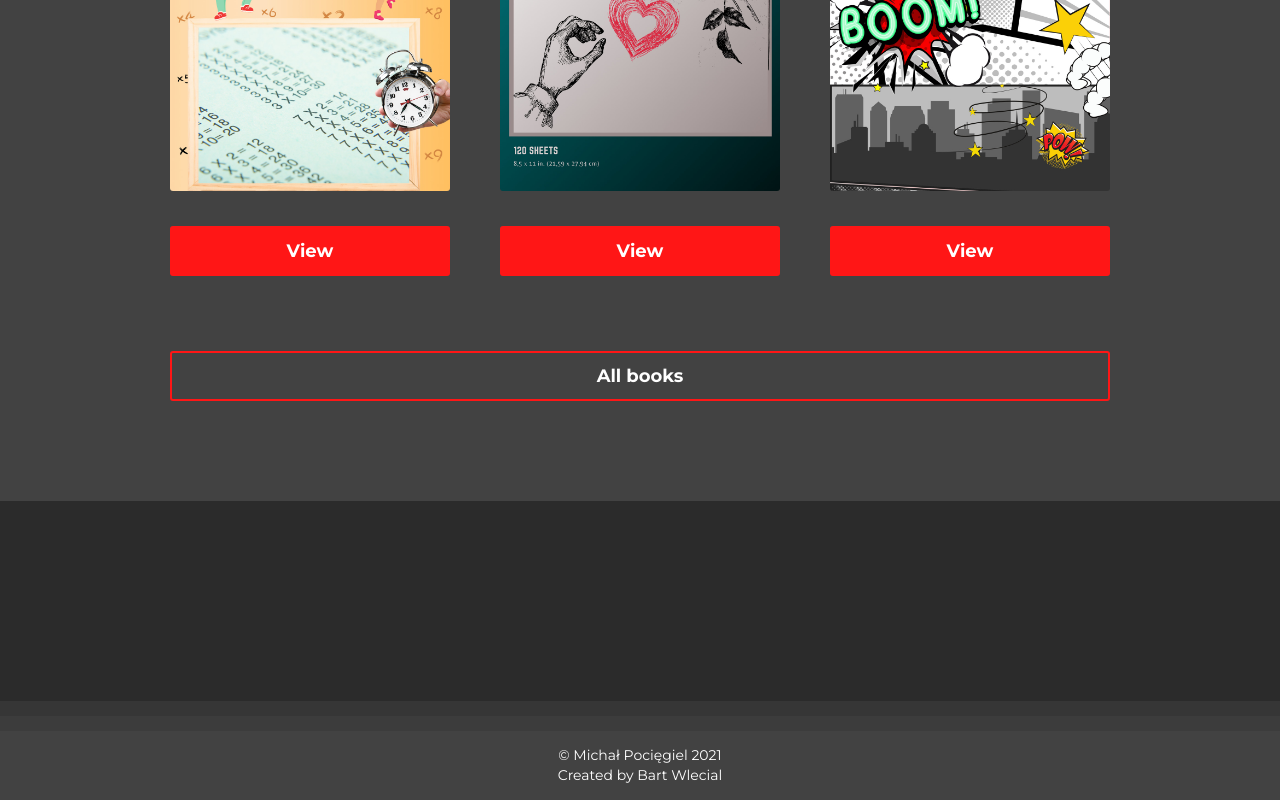
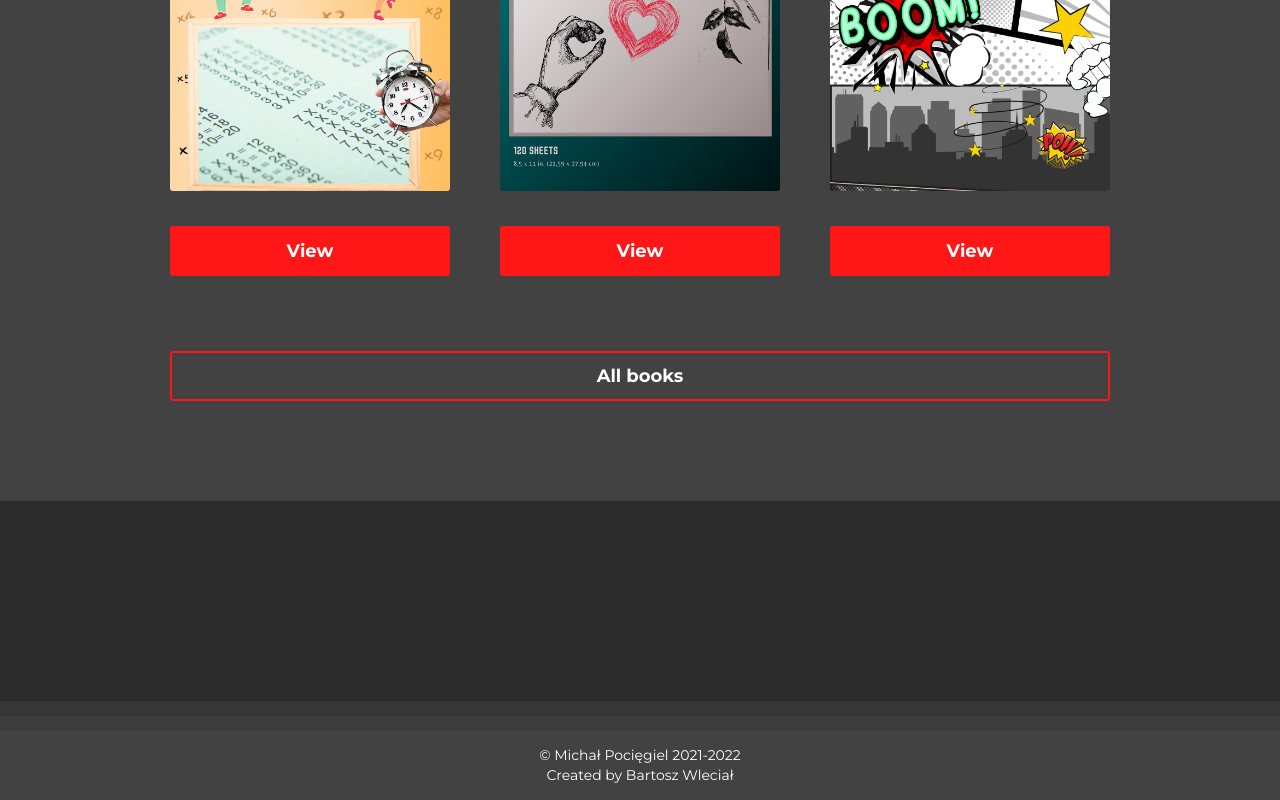
Before and after one commit to VelrinBlack/color-and-relax, a Next.js app: page / in a window 1280 px wide. Shown: the part 3848-4648 px from the top of the page. Built offline with nearby package versions, Linux system fonts and the light colour scheme.

Commit message:
Update Footer.js

```diff
--- a/components/molecules/Footer/Footer.js
+++ b/components/molecules/Footer/Footer.js
@@ -6,8 +6,8 @@ const Footer = () => (
     <Shadow />
 
     <div className="container">
-      <p>© Michał Pocięgiel 2021</p>
-      <p>Created by Bart Wlecial</p>
+      <p>© Michał Pocięgiel 2021-2022</p>
+      <p>Created by Bartosz Wleciał</p>
     </div>
   </StyledWrapper>
 );
```
